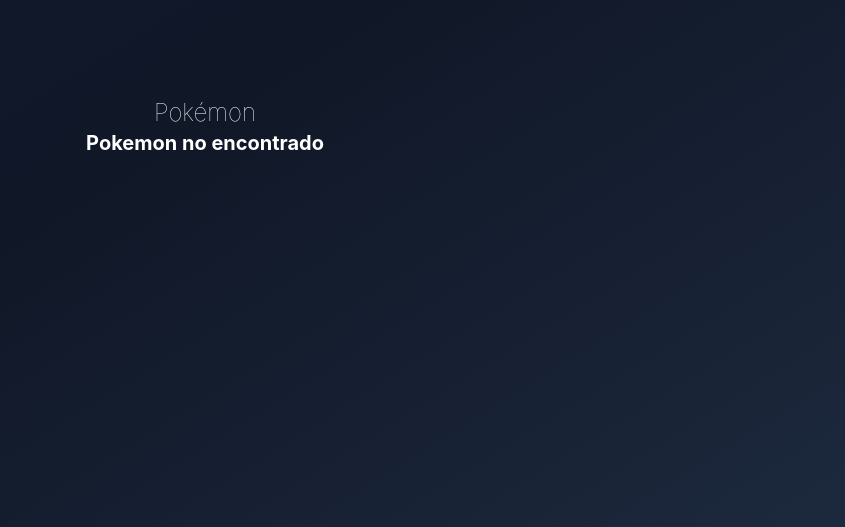
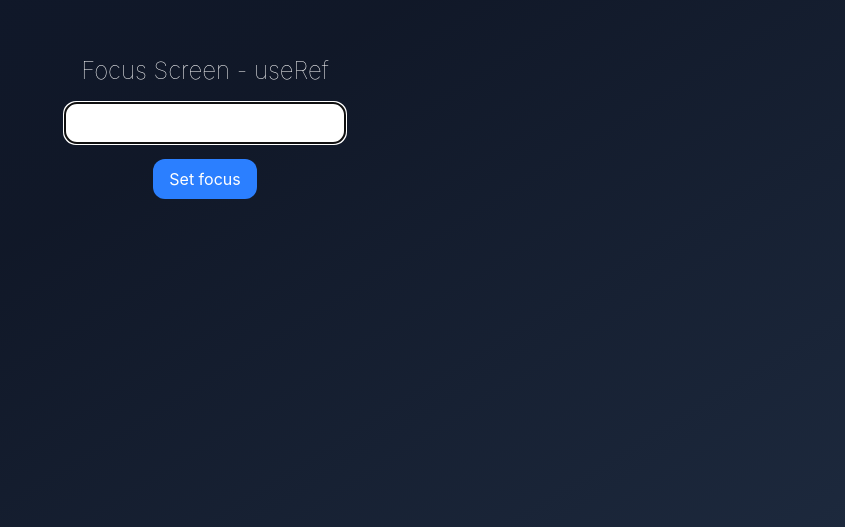
Before and after one commit to AntonioBT451/react-hooks-app, a React (Vite) app: page / in a window 1280 px wide. Shown: the part 273-800 px from the top of the page, without its empty margins (435-1280 px from the left). Built offline with nearby package versions, Linux system fonts and the light colour scheme; no server answers.

Commit message:
feat: add FocusScreen component with useRef example

```diff
--- /dev/null
+++ b/src/04-useRef/FocusScreen.tsx
@@ -0,0 +1,33 @@
+import { useRef } from "react"
+
+export const FocusScreen = () => {
+
+    const inputRef = useRef<HTMLInputElement>(null);
+
+    const handleClick = () => {
+        // console.log(inputRef.current?.value);
+        inputRef.current?.select();
+
+    }
+
+    return (
+        <div
+            className="bg-gradient flex flex-col gap-4"
+        >
+            <h1 className="text-2xl font-thin text-white">Focus Screen - useRef</h1>
+
+            <input type="text"
+                ref={inputRef}
+                className="bg-white text-black px-4 py-2 rounded-xl"
+                autoFocus
+            />
+
+            <button
+                className="bg-blue-500 text-white px-4 py-2 rounded-xl cursor-pointer hover:bg-blue-600"
+                onClick={handleClick}
+            >
+                Set focus
+            </button>
+        </div>
+    )
+}
--- a/src/main.tsx
+++ b/src/main.tsx
@@ -5,10 +5,11 @@
 // import { TrafficLight } from './01-useState/TrafficLight'
 // import { TrafficLightWithEffect } from './02-useEffect/TrafficLightWithEffect'
 // import { TrafficLightWithHook } from './02-useEffect/TrafficLightWithHook'
-import { PokemonPage } from './03-examples/PokemonPage'
+// import { PokemonPage } from './03-examples/PokemonPage'
+import { FocusScreen } from './04-useRef/FocusScreen'
 
 createRoot(document.getElementById('root')!).render(
   <StrictMode>
-    <PokemonPage />
+    <FocusScreen />
   </StrictMode>,
 )
```
